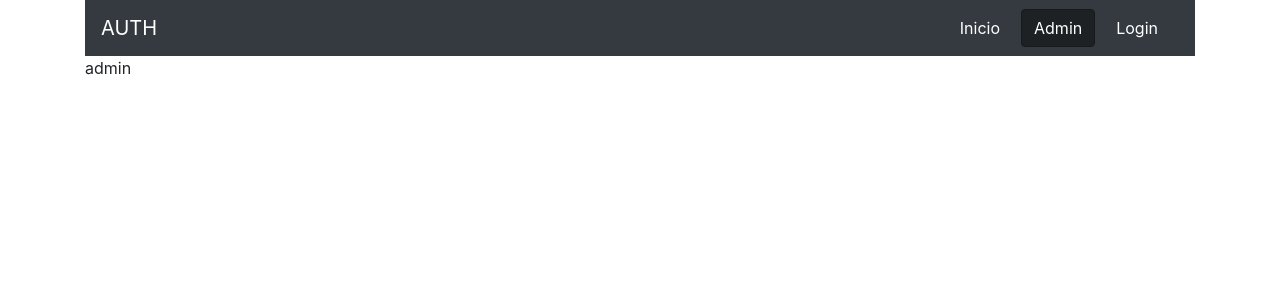
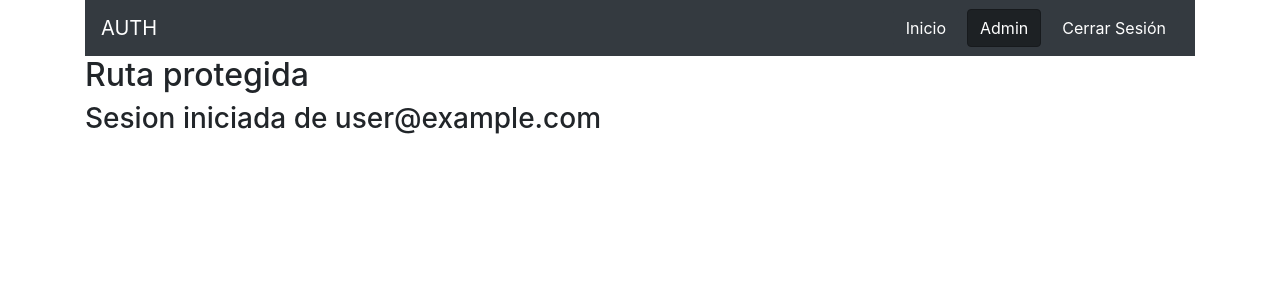
Before and after one commit to emege93/React-Crud-firebase-login-auth-example, a React (Create React App) app: page /admin in a window 1280 px wide. Shown: the top 300 px of the page. Built offline with nearby package versions, Linux system fonts and the light colour scheme; no server answers; sample sign-in values are in the browser's storage.

Commit message:
Add login and auth firebase

```diff
--- a/src/App.jsx
+++ b/src/App.jsx
@@ -1,19 +1,36 @@
-import React from 'react'
+import React, {useState, useEffect} from 'react'
 import { BrowserRouter as Router, Switch, Route } from "react-router-dom";
+import Admin from './components/Admin';
 import Login from './components/Login';
 import Navbar from './components/Navbar';
 
+import { auth } from './firebase';
+
+
 function App() {
-  return (
+
+  const [firebaseUser, setFirebaseUser] = useState(false)
+
+  useEffect(() => {
+    auth.onAuthStateChanged(user => {
+      if(user){
+        setFirebaseUser(user)
+      }else{
+        setFirebaseUser(null)
+      }
+    })
+  }, [])
+
+  return firebaseUser !== false ? (
     <Router>
       <div className="container">
-        <Navbar/>
+        <Navbar firebaseUser={firebaseUser}/>
         <Switch>
           <Route path="/login">
             <Login/>
           </Route>
           <Route path="/admin">
-            admin
+            <Admin/>
           </Route>
           <Route path="/" exact>
             inicio
@@ -21,7 +38,9 @@
         </Switch>
       </div>
     </Router>
-  );
+  ) : (
+    <p>Cargando...</p>
+  )
 }
 
 export default App;
--- /dev/null
+++ b/src/components/Admin.jsx
@@ -0,0 +1,32 @@
+import React, {useEffect, useState} from 'react'
+import { auth } from "../firebase";
+import { withRouter } from "react-router-dom";
+
+
+const Admin = (props) => {
+
+    const [user, setUser] = useState([])
+
+    useEffect(() => {
+        if (auth.currentUser) {
+            console.log('Existe un usuario');
+            setUser(auth.currentUser)
+        }else{
+            console.log('No existe el usuario');
+            props.history.push('/login')
+        }
+    }, [props.history])
+
+    return (
+        <div>
+            <h2>Ruta protegida</h2>
+            {
+                user && (
+                    <h3>Sesion iniciada de {user.email}</h3>
+                )
+            }
+        </div>
+    )
+}
+
+export default withRouter(Admin)
--- a/src/components/Login.jsx
+++ b/src/components/Login.jsx
@@ -1,10 +1,13 @@
 import React, {useState} from 'react'
+import { auth, db } from "../firebase";
+import { withRouter } from "react-router-dom";
 
-const Login = () => {
+const Login = (props) => {
 
     const [email, setEmail] = useState('')
     const [pass, setPass] = useState('')
     const [error, setError] = useState(null)
+
     const [esRegistro, setEsRegistro] = useState(true)
 
 
@@ -25,9 +28,60 @@
             setError('Contraseña de 6 caracteres o mas')
             return
         }
-
         setError(null)
         console.log('Todo OK');
+
+        if (esRegistro) {
+            registrar()
+        }else{
+            login()
+        }
+    }
+
+    const login = React.useCallback(async() => {
+        try {
+            const res = await auth.signInWithEmailAndPassword(email, pass)
+            console.log(res.user);
+            limpiarCampos()
+            props.history.push('/admin')
+        } catch (error) {
+            if (error.code === 'auth/user-not-found') {
+                setError('Email no válido')
+            }
+            if (error.code === 'auth/wrong-password') {
+                setError('Contraseña no válida')
+            }
+        }
+    }, [email,pass, props.history])
+
+    const registrar = React.useCallback(async() => {
+
+        try {
+            const res = await auth.createUserWithEmailAndPassword(email, pass)
+            console.log(res.user);
+            await db.collection('usuarios').doc(res.user.email).set({
+                email: res.user.email,
+                uid: res.user.uid
+            })
+            limpiarCampos()
+            props.history.push('/admin')
+
+        } catch (error) {
+            console.log(error);
+            if (error.code === 'auth/invalid-email') {
+                setError('Email no válido')
+            }
+            if (error.code === 'auth/email-already-in-use') {
+                setError('Email ya registrado')
+            }
+        }
+
+    }, [email,pass, props.history])
+
+    const limpiarCampos = () => {
+        setEmail('')
+        setPass('')
+        setError(null)
     }
 
         return (
@@ -83,4 +137,4 @@
         )
 }
 
-export default Login
+export default withRouter(Login)
--- a/src/components/Navbar.jsx
+++ b/src/components/Navbar.jsx
@@ -1,7 +1,16 @@
 import React from 'react'
-import { Link, NavLink } from "react-router-dom";
+import { Link, NavLink, withRouter } from "react-router-dom";
+import { auth } from '../firebase';
 
-const Navbar = () => {
+const Navbar = (props) => {
+
+    const cerrarSesion = () => {
+        auth.signOut()
+            .then(() => {
+                props.history.push('/login')
+            })
+    }
+
     return (
         <div className="navbar navbar-dark bg-dark">
             <Link className="navbar-brand" to="/">AUTH</Link>
@@ -10,16 +19,32 @@
                     <NavLink className="btn btn-dark mr-2" to="/" exact>
                         Inicio
                     </NavLink>
+                    {
+                        props.firebaseUser !== null ? (
                             <NavLink className="btn btn-dark mr-2" to="/admin">
                                 Admin
                             </NavLink>
+                        ) : null
+                    }
+
+                    {
+                        props.firebaseUser !== null ? (
+                            <button
+                                className="btn btn-dark"
+                                onClick={() => cerrarSesion()}
+                            >
+                                Cerrar Sesión
+                            </button>
+                        ) : (
                             <NavLink className="btn btn-dark mr-2" to="/login">
                                 Login
                             </NavLink>
+                        )
+                    }
                 </div>
             </div>
         </div>
     )
 }
 
-export default Navbar
+export default withRouter(Navbar)
```
Lines whose indentation alone changed are shown as unchanged.
